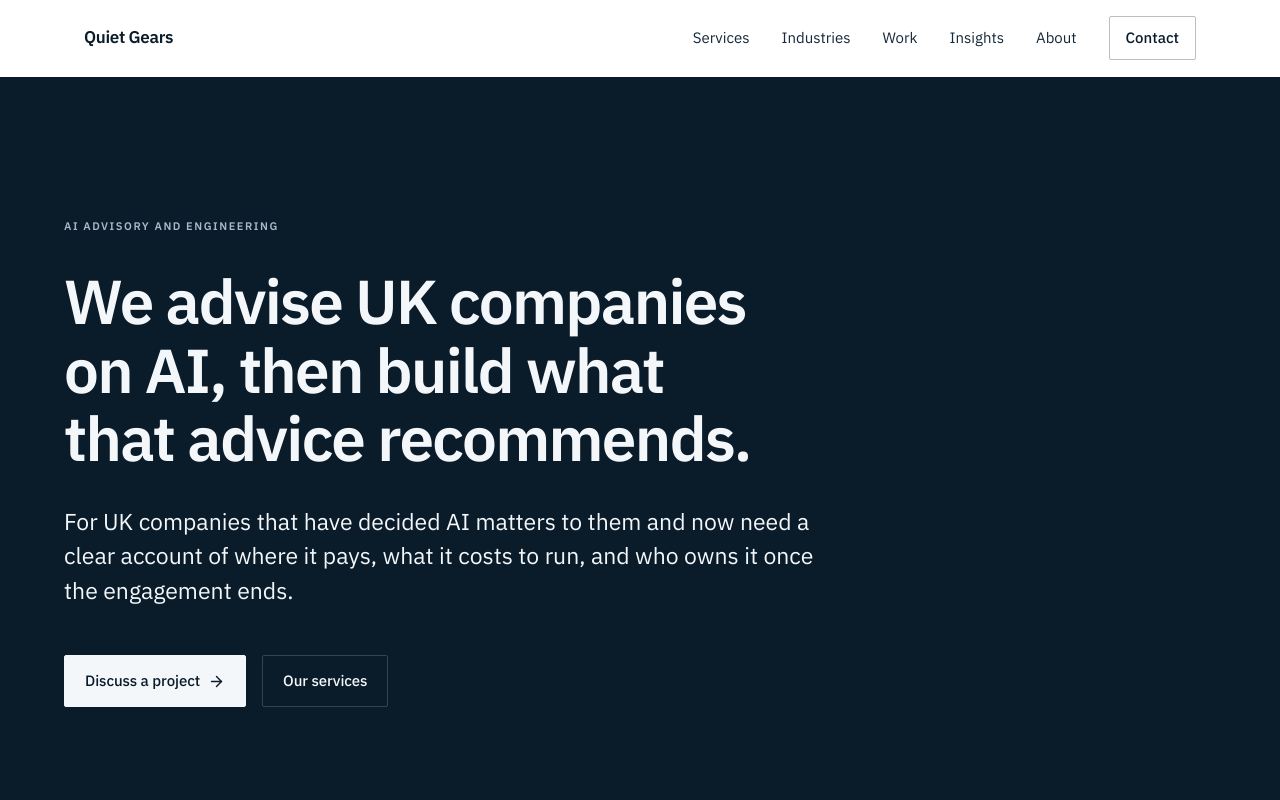
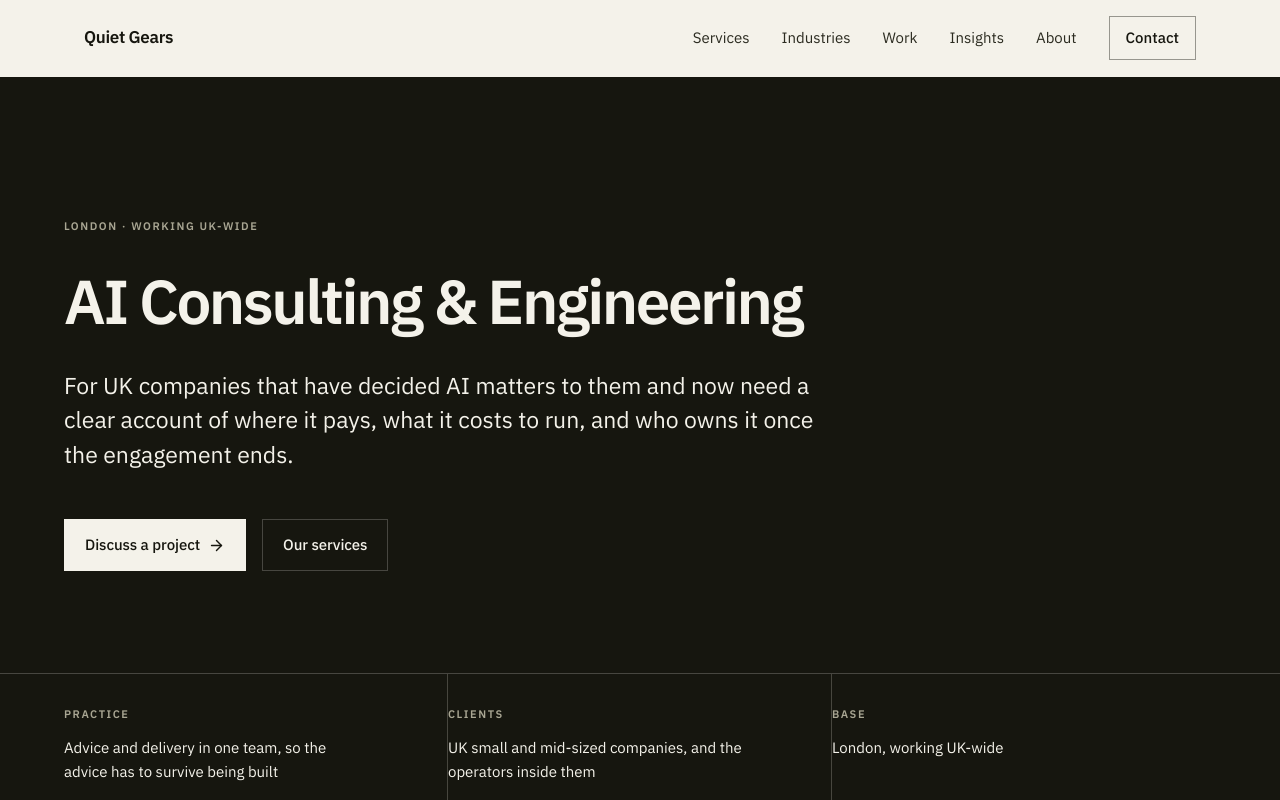
Before and after one commit to rohancampion/folding-maps, a Next.js app: page / in a window 1280 px wide. Shown: the top 800 px of the page. Built offline with nearby package versions, Linux system fonts and the light colour scheme.

Commit message:
Sync Folding Maps from authoritative source tree 59d3768

```diff
--- a/app/about/page.tsx
+++ b/app/about/page.tsx
@@ -37,8 +37,8 @@ export default function About() {
   return (
     <>
       <section className="page-hero container">
-        <span className="kicker">About</span>
-        <h1>A two-person firm with a specialist network.</h1>
+        <span className="kicker">The firm</span>
+        <h1>About</h1>
         <p className="lede">
           Quiet Gears advises UK companies on where AI is worth using and builds the systems
           that follow. Two lead consultants, a network of specialists when a brief needs
--- a/app/case-studies/page.tsx
+++ b/app/case-studies/page.tsx
@@ -24,8 +24,8 @@ export default function Cases() {
   return (
     <>
       <section className="page-hero container">
-        <span className="kicker">Work</span>
-        <h1>Five projects, described in full.</h1>
+        <span className="kicker">{cases.length} projects</span>
+        <h1>Work</h1>
         <p className="lede">
           Each one sets out what the client asked for, what discovery found, what got built,
           what was decided against and how it is being measured. Clients are unnamed where
--- a/app/contact/page.tsx
+++ b/app/contact/page.tsx
@@ -30,8 +30,8 @@ export default function Contact() {
   return (
     <>
       <section className="page-hero container">
-        <span className="kicker">Contact</span>
-        <h1>Enquiries and first conversations.</h1>
+        <span className="kicker">Enquiries</span>
+        <h1>Contact</h1>
         <p className="lede">
           Enquiries are read by one of the two lead consultants and answered within one
           working day, ordinarily followed by an initial consultation. A formal brief is not
--- a/app/globals.css
+++ b/app/globals.css
@@ -1,32 +1,35 @@
 /* ==========================================================================
    Quiet Gears — foundation
-   The institutional register described in docs/design-standard.md: one sans
-   family, a near-monochrome palette, a single accent reserved for interactive
-   elements, and separation by rule and space rather than by ornament.
+   The register described in docs/design-standard.md, built flat: an unbleached
+   paper, near-black ink, a single olive accent, and structure carried by rules
+   and space. Nothing is rounded, nothing is shaded, and no element pretends to
+   float above the page. Labels and counts are set in mono so the scaffolding
+   of the layout reads as scaffolding.
    ========================================================================== */
 
 :root {
-  /* Colour. Two greys, one near-black navy, one accent. Nothing else. */
-  --ink: #0a1b2a;
-  --ink-90: #16293a;
-  --paper: #ffffff;
-  --surface: #f2f5f7;
-  --surface-2: #e7ecf1;
-  --muted: #56687c;
-  --line: rgba(10, 27, 42, 0.14);
-  --line-strong: rgba(10, 27, 42, 0.28);
-  --accent: #1b4de4;
-  --accent-hover: #1740bd;
+  /* Colour. Unbleached ground, near-black ink, one olive. Nothing else. */
+  --ink: #16160f;
+  --ink-90: #2b2b20;
+  --paper: #f4f2ea;
+  --surface: #eae7db;
+  --surface-2: #ded9c9;
+  --muted: #5d5c4e;
+  --line: rgba(22, 22, 15, 0.18);
+  --line-strong: rgba(22, 22, 15, 0.42);
+  --accent: #4a5d23;
+  --accent-hover: #384618;
 
   /* On the dark ground. */
-  --on-dark: #f4f7fa;
-  --on-dark-muted: #a8b8c8;
-  --on-dark-line: rgba(244, 247, 250, 0.18);
-  --on-dark-accent: #8fb0ff;
+  --on-dark: #f4f2ea;
+  --on-dark-muted: #a9a693;
+  --on-dark-line: rgba(244, 242, 234, 0.22);
+  --on-dark-accent: #b9c98a;
 
-  /* Type. One family, three weights. */
+  /* Type. One superfamily: sans for reading, mono for structure. */
   --display: var(--body);
   --sans: var(--body), 'Helvetica Neue', Arial, sans-serif;
+  --mono: var(--mono-font), ui-monospace, SFMono-Regular, Menlo, monospace;
 
   --step--1: 0.8125rem;
   --step-0: 1rem;
@@ -53,7 +56,10 @@
   --gutter: clamp(20px, 5vw, 64px);
   --measure: 68ch;
 
-  --radius: 2px;
+  /* Square. An eco-brutalist surface does not round its corners to look
+     friendlier, and a rounded corner here would be the only soft thing on the
+     page. Kept as a token so the intent is one edit, not forty. */
+  --radius: 0px;
   --ease: cubic-bezier(0.2, 0.6, 0.2, 1);
   --speed: 180ms;
 }
@@ -96,8 +102,8 @@ h1, h2, h3, h4 {
   text-wrap: balance;
 }
 
-h1 { font-size: var(--step-5); letter-spacing: -0.028em; }
-h2 { font-size: var(--step-4); letter-spacing: -0.024em; }
+h1 { font-size: var(--step-5); letter-spacing: -0.04em; }
+h2 { font-size: var(--step-4); letter-spacing: -0.032em; }
 h3 { font-size: var(--step-2); line-height: 1.25; }
 h4 { font-size: var(--step-1); line-height: 1.3; }
 
@@ -122,7 +128,6 @@ strong { font-weight: 600; }
 :focus-visible {
   outline: 2px solid var(--accent);
   outline-offset: 3px;
-  border-radius: 1px;
 }
 
 .skip-link {
@@ -174,9 +179,10 @@ strong { font-weight: 600; }
 .kicker {
   display: block;
   margin: 0 0 var(--s-4);
+  font-family: var(--mono);
   font-size: 0.6875rem;
-  font-weight: 600;
-  letter-spacing: 0.14em;
+  font-weight: 500;
+  letter-spacing: 0.1em;
   text-transform: uppercase;
   color: var(--muted);
 }
@@ -276,7 +282,7 @@ strong { font-weight: 600; }
 /* Prose links inside long-form copy. */
 .prose a:not(.text-link):not(.button) {
   color: var(--accent);
-  border-bottom: 1px solid rgba(27, 77, 228, 0.35);
+  border-bottom: 1px solid rgba(74, 93, 35, 0.45);
 }
 .prose a:not(.text-link):not(.button):hover { border-bottom-color: currentColor; }
 
@@ -335,6 +341,9 @@ blockquote p { max-width: none; }
   transition: background var(--speed) var(--ease);
 }
 .index-item:nth-child(odd) { padding-right: var(--s-8); border-right: 1px solid var(--line); }
+/* The right column starts flush against that rule without this, and the mono
+   index numerals sat on top of it. */
+.index-item:nth-child(even) { padding-left: var(--s-6); }
 .section-dark .index-item { border-color: var(--on-dark-line); }
 
 a.index-item:hover { background: var(--surface); }
@@ -347,6 +356,7 @@ a.index-item:hover h3 { color: var(--accent); }
 .section-dark .index-item p { color: var(--on-dark-muted); }
 
 .index-num {
+  font-family: var(--mono);
   font-size: var(--step--1);
   font-variant-numeric: tabular-nums;
   color: var(--muted);
@@ -356,6 +366,7 @@ a.index-item:hover h3 { color: var(--accent); }
 @media (max-width: 860px) {
   .index-list { grid-template-columns: 1fr; }
   .index-item:nth-child(odd) { padding-right: 0; border-right: 0; }
+  .index-item:nth-child(even) { padding-left: 0; }
 }
 
 /* --------------------------------------------------------------------------
@@ -378,8 +389,9 @@ a.index-item:hover h3 { color: var(--accent); }
 .section-dark .metric-item { border-color: var(--on-dark-line); }
 .metric-item strong {
   display: block;
+  font-family: var(--mono);
   font-size: var(--step-4);
-  font-weight: 500;
+  font-weight: 400;
   line-height: 1.05;
   letter-spacing: -0.03em;
   margin-bottom: var(--s-3);
@@ -476,9 +488,10 @@ th { font-weight: 600; font-size: var(--step--1); letter-spacing: 0.04em; text-t
 .fact-label, .fact-row dt {
   display: block;
   margin-bottom: var(--s-2);
+  font-family: var(--mono);
   font-size: 0.6875rem;
-  font-weight: 600;
-  letter-spacing: 0.14em;
+  font-weight: 500;
+  letter-spacing: 0.1em;
   text-transform: uppercase;
   color: var(--muted);
 }
@@ -503,8 +516,9 @@ th { font-weight: 600; font-size: var(--step--1); letter-spacing: 0.04em; text-t
   gap: var(--s-3) var(--s-5);
   align-items: center;
   margin-bottom: var(--s-6);
+  font-family: var(--mono);
   font-size: var(--step--1);
-  letter-spacing: 0.08em;
+  letter-spacing: 0.06em;
   text-transform: uppercase;
   color: var(--muted);
 }
@@ -767,7 +781,6 @@ th { font-weight: 600; font-size: var(--step--1); letter-spacing: 0.04em; text-t
   height: 20px;
   flex-shrink: 0;
   border: 1px solid var(--line-strong);
-  border-radius: 50%;
   font-style: normal;
   font-size: 10px;
   font-variant-numeric: tabular-nums;
@@ -990,7 +1003,7 @@ th { font-weight: 600; font-size: var(--step--1); letter-spacing: 0.04em; text-t
 .contact-form textarea:focus-visible {
   outline: none;
   border-color: var(--accent);
-  box-shadow: 0 0 0 3px rgba(27, 77, 228, 0.15);
+  box-shadow: 0 0 0 3px rgba(74, 93, 35, 0.18);
 }
 
 /* Invalid only once the field has been left, so the form does not scold the
@@ -1032,7 +1045,7 @@ th { font-weight: 600; font-size: var(--step--1); letter-spacing: 0.04em; text-t
   transition: border-color var(--speed) var(--ease), background var(--speed) var(--ease);
 }
 .referral-check:hover { border-color: var(--ink); }
-.referral-check.active { border-color: var(--accent); background: rgba(27, 77, 228, 0.06); }
+.referral-check.active { border-color: var(--accent); background: rgba(74, 93, 35, 0.08); }
 .referral-check input {
   position: absolute;
   width: 1px; height: 1px;
@@ -1044,7 +1057,6 @@ th { font-weight: 600; font-size: var(--step--1); letter-spacing: 0.04em; text-t
   width: 18px;
   height: 18px;
   border: 1px solid var(--line-strong);
-  border-radius: 2px;
   color: transparent;
   transition: background var(--speed) var(--ease), border-color var(--speed) var(--ease), color var(--speed) var(--ease);
 }
--- a/app/industries/page.tsx
+++ b/app/industries/page.tsx
@@ -15,8 +15,8 @@ export default function IndustriesPage() {
   return (
     <>
       <section className="page-hero container">
-        <span className="kicker">Industries</span>
-        <h1>Twenty-six sectors, and the constraint that decides each one.</h1>
+        <span className="kicker">{industries.length} sectors</span>
+        <h1>Industries</h1>
         <p className="lede">
           The technology varies little between industries. The constraint around it varies:
           the regulation, the shift pattern, the margin, the person who has to sign. These
--- a/app/layout.tsx
+++ b/app/layout.tsx
@@ -1,17 +1,19 @@
 import type { Metadata } from 'next';
-import { IBM_Plex_Sans } from 'next/font/google';
+import { IBM_Plex_Mono, IBM_Plex_Sans } from 'next/font/google';
 import './globals.css';
 import './tailwind.css';
 import { Header, Footer } from '@/components/Shell';
 import { SITE_DESCRIPTION, SITE_NAME, SITE_URL } from '@/lib/seo';
 
-// One family across the whole site. The institutional register carries its
-// hierarchy in weight, size and space, not in a second typeface.
+// Two cuts of one superfamily. The sans carries everything a visitor reads;
+// the mono is reserved for structural labels, counts and metadata, which is
+// where the layout shows its own scaffolding rather than hiding it.
 const body = IBM_Plex_Sans({ subsets: ['latin'], variable: '--body', weight: ['400', '500', '600'], display: 'swap' });
+const mono = IBM_Plex_Mono({ subsets: ['latin'], variable: '--mono-font', weight: ['400', '500'], display: 'swap' });
 
 export const metadata: Metadata = {
   metadataBase: new URL(SITE_URL),
-  title: { default: 'Quiet Gears | AI systems for ambitious SMEs', template: '%s | Quiet Gears' },
+  title: { default: 'Quiet Gears | AI Consulting & Engineering', template: '%s | Quiet Gears' },
   description: SITE_DESCRIPTION,
   applicationName: SITE_NAME,
   authors: [{ name: SITE_NAME, url: SITE_URL }],
@@ -20,7 +22,7 @@ export const metadata: Metadata = {
   category: 'technology',
   robots: { index: true, follow: true, googleBot: { index: true, follow: true, 'max-image-preview': 'large', 'max-snippet': -1, 'max-video-preview': -1 } },
   openGraph: {
-    title: 'Quiet Gears | AI systems for ambitious SMEs',
+    title: 'Quiet Gears | AI Consulting & Engineering',
     description: SITE_DESCRIPTION,
     url: SITE_URL,
     siteName: SITE_NAME,
@@ -28,7 +30,7 @@ export const metadata: Metadata = {
     type: 'website',
     images: ['/og.png'],
   },
-  twitter: { card: 'summary_large_image', title: 'Quiet Gears | AI systems for ambitious SMEs', description: SITE_DESCRIPTION, images: ['/og.png'] },
+  twitter: { card: 'summary_large_image', title: 'Quiet Gears | AI Consulting & Engineering', description: SITE_DESCRIPTION, images: ['/og.png'] },
 };
 
 export default function RootLayout({ children }: Readonly<{ children: React.ReactNode }>) {
@@ -36,5 +38,5 @@ export default function RootLayout({ children }: Readonly<{ children: React.Reac
   // --display from --body at :root, and a custom property set on <body> is not
   // visible to its own ancestor. Setting it here served the whole site in the
   // browser default serif.
-  return <html lang="en" className={body.variable}><body><a className="skip-link" href="#main">Skip to content</a><Header/><main id="main">{children}</main><Footer/></body></html>;
+  return <html lang="en" className={`${body.variable} ${mono.variable}`}><body><a className="skip-link" href="#main">Skip to content</a><Header/><main id="main">{children}</main><Footer/></body></html>;
 }
--- a/app/news/page.tsx
+++ b/app/news/page.tsx
@@ -19,8 +19,8 @@ export default function News() {
   return (
     <>
       <section className="page-hero container">
-        <span className="kicker">Insights</span>
-        <h1>Long pieces on AI in UK businesses.</h1>
+        <span className="kicker">{articles.length} articles</span>
+        <h1>Insights</h1>
         <p className="lede">
           Each one takes a position, sets out the case against it, and links every figure to
           where it came from. Where the evidence is thin we say so and stop short of a
--- a/app/page.tsx
+++ b/app/page.tsx
@@ -8,7 +8,7 @@ import { services } from '@/lib/services';
 import { absoluteUrl, createPageMetadata, SITE_DESCRIPTION, SITE_NAME, SITE_URL } from '@/lib/seo';
 
 export const metadata: Metadata = createPageMetadata({
-  title: 'AI advisory and engineering for UK companies',
+  title: 'AI Consulting & Engineering',
   description: SITE_DESCRIPTION,
   path: '/',
 });
@@ -73,8 +73,8 @@ export default function Home() {
 
       <section className={`${styles.hero} section-dark`} aria-labelledby="home-title">
         <div className="container">
-          <span className={styles.heroKicker}>AI advisory and engineering</span>
-          <h1 id="home-title">We advise UK companies on AI, then build what that advice recommends.</h1>
+          <span className={styles.heroKicker}>London · working UK-wide</span>
+          <h1 id="home-title">AI Consulting &amp; Engineering</h1>
           <p className={styles.heroLede}>
             For UK companies that have decided AI matters to them and now need a clear
             account of where it pays, what it costs to run, and who owns it once the
--- a/app/services/page.tsx
+++ b/app/services/page.tsx
@@ -43,8 +43,8 @@ export default function ServicesPage() {
   return (
     <>
       <section className="page-hero container">
-        <span className="kicker">Services</span>
-        <h1>Ten services, three kinds of work.</h1>
+        <span className="kicker">{services.length} services</span>
+        <h1>Services</h1>
         <p className="lede">
           The work spans three kinds: advice, delivery, and embedding what gets delivered in
           how a team already works. The three carry different risks, which is why they stay
--- a/components/IndustryDirectory.module.css
+++ b/components/IndustryDirectory.module.css
@@ -33,7 +33,7 @@
   color: var(--muted);
   transition: box-shadow var(--speed) var(--ease);
 }
-.search:focus-within { box-shadow: 0 0 0 3px rgba(27, 77, 228, 0.16); }
+.search:focus-within { box-shadow: 0 0 0 3px rgba(74, 93, 35, 0.18); }
 
 .search input {
   flex: 1;
--- a/components/ServiceDirectory.module.css
+++ b/components/ServiceDirectory.module.css
@@ -50,7 +50,6 @@
   min-width: 22px;
   height: 20px;
   padding: 0 6px;
-  border-radius: 10px;
   background: var(--surface-2);
   font-size: 0.6875rem;
   font-variant-numeric: tabular-nums;
```
Also changed, not shown: 1 other file (tests, documents, lock files or other folders).
